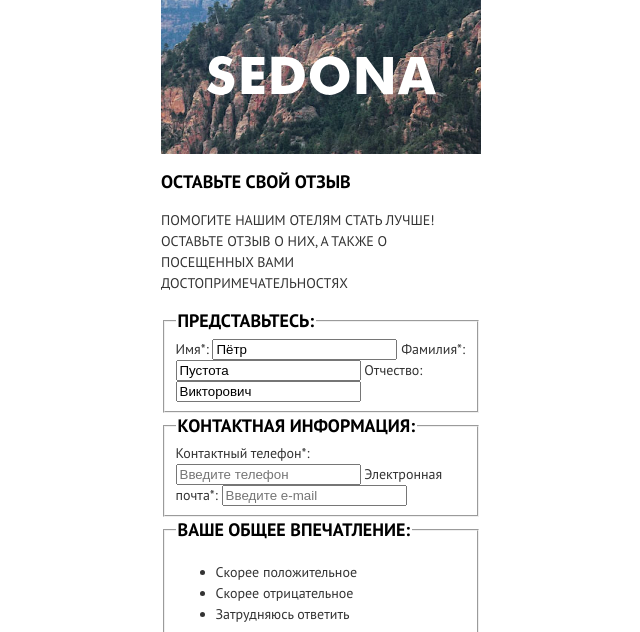
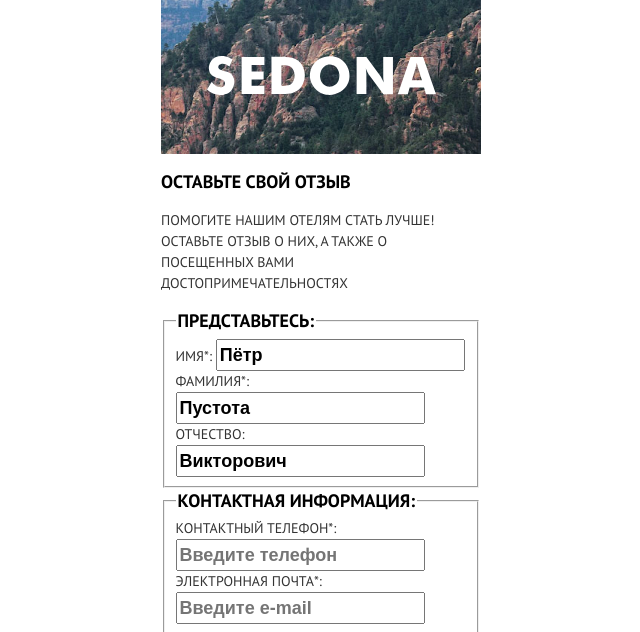
Before and after one commit to htmlacademy-adaptive/2215723-sedona-28, a website: page source/form.html in a window 1280 px wide. Shown: the part 108-740 px from the top of the page, without its empty margins (319-959 px from the left). Drawn offline with nearby package versions, Linux system fonts and the light colour scheme; files that its build step writes are made by us from their sources.

Commit message:
Начинает работу с form

```diff
--- a/source/form.html
+++ b/source/form.html
@@ -50,19 +50,19 @@
         <fieldset class="feedback-form__fieldset">
           <legend class="feedback-form__legend subtitle">Представьтесь:</legend>
           <div class="feedback-form__wrapper">
-            <label class="feedback-form__label label-tourist" for="first-name">
-              <span class="label-tourist__span span">Имя*:</span>
-              <input class="label-tourist__input" type="text" id="first-name" name="first-name" value="Пётр"
-                placeholder="Имя" required>
+            <label class="feedback-form__label label" for="first-name">
+              <span class="label__span">Имя*:</span>
+              <input class=" label__input" type="text" id="first-name" name="first-name" value="Пётр" placeholder="Имя"
+                required>
             </label>
-            <label class="feedback-form__label label-tourist" for="last-name">
-              <span class="label-tourist__span span">Фамилия*:</span>
-              <input class="label-tourist__input" type="text" id="last-name" name="last-name" value="Пустота"
+            <label class="feedback-form__label label" for="last-name">
+              <span class="label__span">Фамилия*:</span>
+              <input class="label__input" type="text" id="last-name" name="last-name" value="Пустота"
                 placeholder="Фамилия" required>
             </label>
-            <label class="feedback-form__label label-tourist" for="middle-name">
-              <span class="label-tourist__span span">Отчество:</span>
-              <input class="label-tourist__input" type="text" id="middle-name" name="middle-name" value="Викторович"
+            <label class="feedback-form__label label" for="middle-name">
+              <span class="label__span">Отчество:</span>
+              <input class="label__input" type="text" id="middle-name" name="middle-name" value="Викторович"
                 placeholder="Отчество">
             </label>
           </div>
@@ -70,15 +70,13 @@
         <fieldset class="feedback-form__fieldset">
           <legend class="feedback-form__legend subtitle">Контактная информация:</legend>
           <div class="feedback-form__wrapper">
-            <label class="feedback-form__label label-contacts" for="phone">
-              <span class="label-contacts__span span">Контактный телефон*:</span>
-              <input class="label-contacts__input" type="tel" id="phone" name="phone" placeholder="Введите телефон"
-                required>
+            <label class="feedback-form__label label" for="phone">
+              <span class="label__span">Контактный телефон*:</span>
+              <input class="label__input" type="tel" id="phone" name="phone" placeholder="Введите телефон" required>
             </label>
             <label class="feedback-form__label label-contacts" for="email">
-              <span class="label-contacts__span span">Электронная почта*:</span>
-              <input class="label-contacts__input" type="email" id="email" name="email" placeholder="Введите e-mail"
-                required>
+              <span class="label__span">Электронная почта*:</span>
+              <input class="label__input" type="email" id="email" name="email" placeholder="Введите e-mail" required>
             </label>
           </div>
         </fieldset>
@@ -150,7 +148,7 @@
           </div>
         </fieldset>
         <button class="form__button button" type="submit">Отправить отзыв</button>
-        <span class="form__span span">*-обязательные поля</span>
+        <span class="form__span">*-обязательные поля</span>
       </form>
     </section>
   </main>
--- /dev/null
+++ b/source/less/blocks/label.less
@@ -0,0 +1,10 @@
+.label__span {
+  text-transform: uppercase;
+}
+
+.label__input {
+  font-weight: 700;
+  font-size: 18px;
+  line-height: 26px;
+  color: @color-title;
+}
--- a/source/less/style.less
+++ b/source/less/style.less
@@ -27,3 +27,4 @@
 @import "./blocks/hero-catalog.less";
 @import "./blocks/media.less";
 @import "./blocks/photo.less";
+@import "./blocks/label.less";
```
